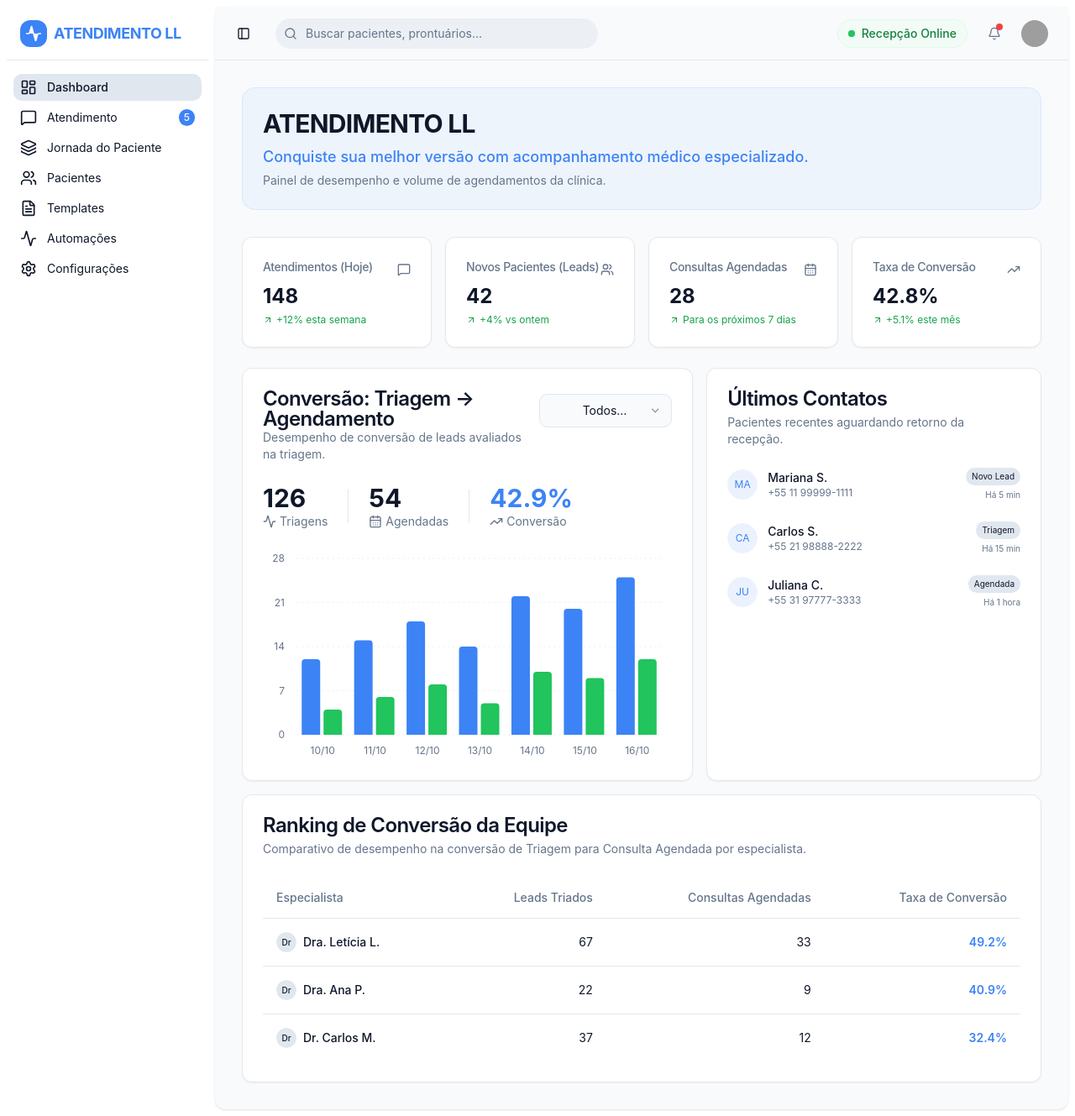
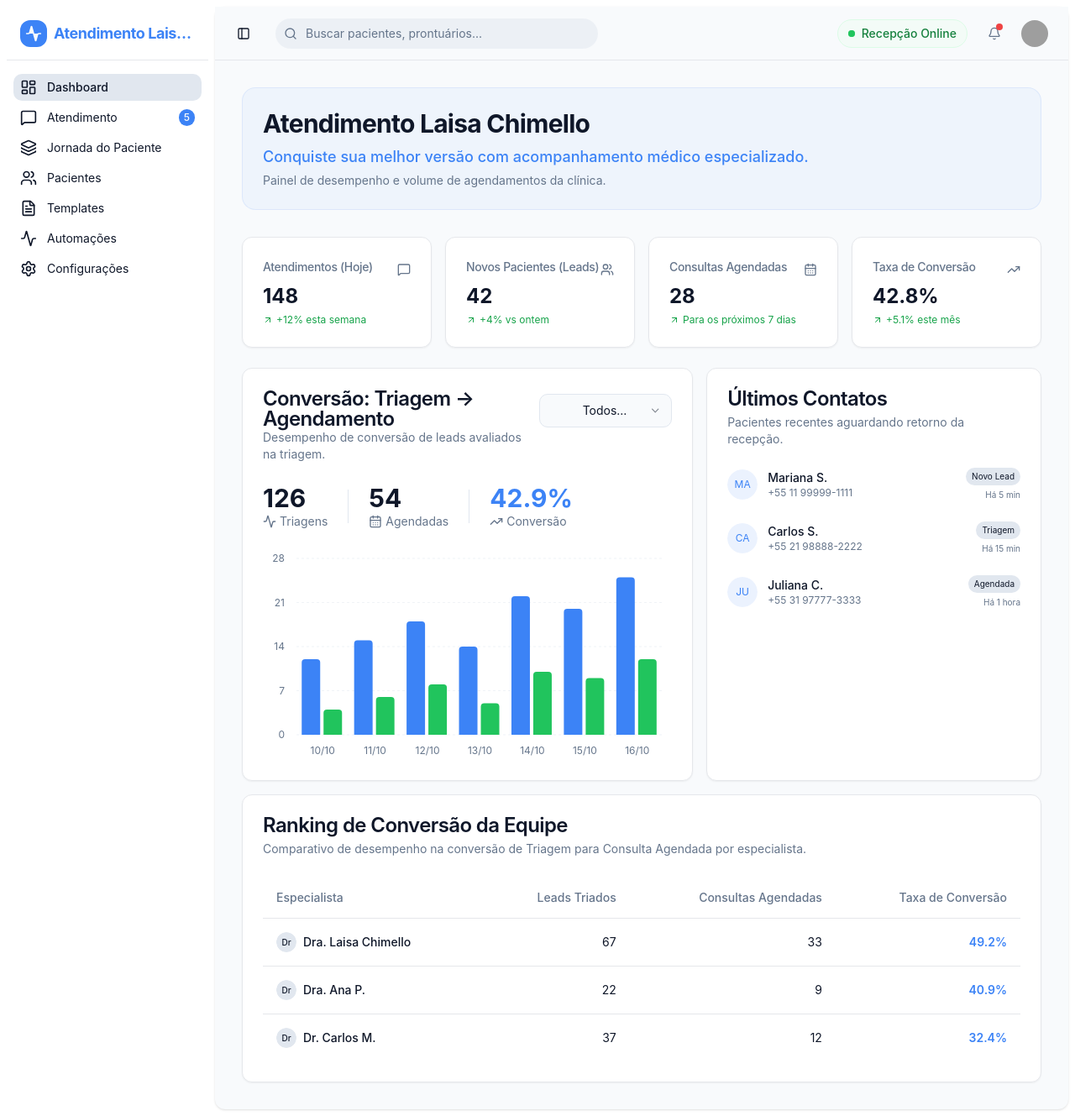
Before and after one commit to suporteguilhermelima-a11y/saas-atendimento-e-crm-tirho9p4z, a React (Vite) app: page / in a window 1280 px wide. Shown: the whole page at 84% size. Built offline with nearby package versions, Linux system fonts and the light colour scheme; grey boxes are pictures that could not be loaded.

Commit message:
Refactor: Update branding to Atendimento Laisa Chimello

```diff
--- a/index.html
+++ b/index.html
@@ -3,7 +3,7 @@
   <head>
     <meta charset="UTF-8" />
     <meta name="viewport" content="width=device-width, initial-scale=1.0" />
-    <title>CRM-LLA</title>
+    <title>Atendimento Laisa Chimello</title>
     <meta name="description" content="Projeto gerado usando Skip (https://goskip.dev)" />
     <meta name="author" content="Skip (https://goskip.dev)" />
     <meta property="og:image" content="/og-image.png" />
--- a/src/components/Layout.tsx
+++ b/src/components/Layout.tsx
@@ -65,7 +65,7 @@ export default function Layout() {
             <div className="w-8 h-8 shrink-0 rounded-lg bg-primary flex items-center justify-center text-primary-foreground">
               <Activity className="w-5 h-5 fill-current" />
             </div>
-            <span className="truncate tracking-tight">ATENDIMENTO LL</span>
+            <span className="truncate tracking-tight">Atendimento Laisa Chimello</span>
           </div>
         </SidebarHeader>
         <SidebarContent className="px-2 py-4">
@@ -101,7 +101,7 @@ export default function Layout() {
             <div className="w-7 h-7 rounded-md bg-primary flex items-center justify-center text-primary-foreground">
               <Activity className="w-4 h-4 fill-current" />
             </div>
-            <span className="truncate">ATENDIMENTO LL</span>
+            <span className="truncate">Atendimento Laisa Chimello</span>
           </div>
 
           <div className="hidden md:flex items-center">
@@ -144,16 +144,16 @@ export default function Layout() {
                         src="https://img.usecurling.com/ppl/thumbnail?gender=female&seed=24"
                         alt="Avatar"
                       />
-                      <AvatarFallback>LL</AvatarFallback>
+                      <AvatarFallback>LC</AvatarFallback>
                     </Avatar>
                   </Button>
                 </DropdownMenuTrigger>
                 <DropdownMenuContent className="w-56" align="end" forceMount>
                   <DropdownMenuLabel className="font-normal">
                     <div className="flex flex-col space-y-1">
-                      <p className="text-sm font-medium leading-none">Dra. Letícia L.</p>
+                      <p className="text-sm font-medium leading-none">Dra. Laisa Chimello</p>
                       <p className="text-xs leading-none text-muted-foreground">
-                        diretoria@atendimentoll.com.br
+                        contato@laisachimello.com.br
                       </p>
                     </div>
                   </DropdownMenuLabel>
--- a/src/pages/Automacoes.tsx
+++ b/src/pages/Automacoes.tsx
@@ -20,7 +20,7 @@ const WORKFLOWS = [
     desc: 'Dispara mensagem automática via WhatsApp 24h antes da consulta médica agendada.',
     active: true,
     stats: '850 envios (95% confirmados)',
-    webhook: 'https://api.atendimentoll.com/wh/confirm',
+    webhook: 'https://api.laisachimello.com/wh/confirm',
     steps: [
       {
         type: 'trigger',
@@ -40,10 +40,10 @@ const WORKFLOWS = [
   {
     id: 2,
     name: 'Retorno (Acompanhamento)',
-    desc: 'Notifica pacientes que precisam agendar retorno médico com a Dra. Letícia.',
+    desc: 'Notifica pacientes que precisam agendar retorno médico com a Dra. Laisa Chimello.',
     active: true,
     stats: '120 envios (40% retornaram)',
-    webhook: 'https://api.atendimentoll.com/wh/retorno',
+    webhook: 'https://api.laisachimello.com/wh/retorno',
     steps: [
       {
         type: 'trigger',
@@ -65,7 +65,7 @@ const WORKFLOWS = [
     desc: 'Alerta para revisão estética após o período determinado (ex: 15 dias pós-botox).',
     active: false,
     stats: '0 envios (Pausado)',
-    webhook: 'https://api.atendimentoll.com/wh/revisao',
+    webhook: 'https://api.laisachimello.com/wh/revisao',
     steps: [
       {
         type: 'trigger',
--- a/src/pages/Conversas.tsx
+++ b/src/pages/Conversas.tsx
@@ -52,7 +52,7 @@ const MESSAGES = [
   {
     id: 1,
     sender: 'bot',
-    text: 'Olá! Bem-vindo ao ATENDIMENTO LL. Especialistas em sua melhor versão. Como podemos te ajudar hoje?',
+    text: 'Olá! Bem-vindo ao Atendimento Laisa Chimello. Especialistas em sua melhor versão. Como podemos te ajudar hoje?',
     time: '10:40',
     isBot: true,
   },
--- a/src/pages/Index.tsx
+++ b/src/pages/Index.tsx
@@ -38,7 +38,7 @@ const conversionData = {
     { d: '15/10', t: 20, a: 9 },
     { d: '16/10', t: 25, a: 12 },
   ],
-  leticia: [
+  laisa: [
     { d: '10/10', t: 6, a: 3 },
     { d: '11/10', t: 8, a: 4 },
     { d: '12/10', t: 10, a: 5 },
@@ -68,7 +68,7 @@ const conversionData = {
 }
 
 const rankingData = [
-  { id: 'leticia', name: 'Dra. Letícia L.', leads: 67, agendadas: 33, conv: 49.2 },
+  { id: 'laisa', name: 'Dra. Laisa Chimello', leads: 67, agendadas: 33, conv: 49.2 },
   { id: 'ana', name: 'Dra. Ana P.', leads: 22, agendadas: 9, conv: 40.9 },
   { id: 'carlos', name: 'Dr. Carlos M.', leads: 37, agendadas: 12, conv: 32.4 },
 ]
@@ -91,7 +91,9 @@ export default function Index() {
   return (
     <div className="space-y-6">
       <div className="bg-primary/5 border border-primary/10 rounded-2xl p-6 mb-8 animate-fade-in">
-        <h1 className="text-3xl font-bold tracking-tight text-foreground">ATENDIMENTO LL</h1>
+        <h1 className="text-3xl font-bold tracking-tight text-foreground">
+          Atendimento Laisa Chimello
+        </h1>
         <p className="text-primary mt-2 font-medium text-lg">
           Conquiste sua melhor versão com acompanhamento médico especializado.
         </p>
@@ -153,7 +155,7 @@ export default function Index() {
               </SelectTrigger>
               <SelectContent>
                 <SelectItem value="all">Todos Especialistas</SelectItem>
-                <SelectItem value="leticia">Dra. Letícia L.</SelectItem>
+                <SelectItem value="laisa">Dra. Laisa Chimello</SelectItem>
                 <SelectItem value="ana">Dra. Ana P.</SelectItem>
                 <SelectItem value="carlos">Dr. Carlos M.</SelectItem>
               </SelectContent>
--- a/src/pages/Templates.tsx
+++ b/src/pages/Templates.tsx
@@ -26,7 +26,7 @@ const TEMPLATES = [
     title: 'Lembrete de Retorno Mensal',
     category: 'Lembrete de Retorno',
     content:
-      'Olá, {nome_paciente}!\n\nJá faz um tempinho desde a sua última visita à ATENDIMENTO LL. Que tal agendarmos seu retorno para acompanhamento do tratamento?\n\nPodemos marcar para a próxima semana?',
+      'Olá, {nome_paciente}!\n\nJá faz um tempinho desde a sua última visita ao Atendimento Laisa Chimello. Que tal agendarmos seu retorno para acompanhamento do tratamento?\n\nPodemos marcar para a próxima semana?',
   },
   {
     id: 3,
@@ -40,7 +40,7 @@ const TEMPLATES = [
     title: 'Boas-vindas - Novo Lead',
     category: 'Boas-vindas',
     content:
-      'Olá! Bem-vindo(a) à ATENDIMENTO LL.\n\nSomos especialistas em realçar sua melhor versão. Como podemos te ajudar hoje? Você gostaria de agendar uma avaliação?',
+      'Olá! Bem-vindo(a) ao Atendimento Laisa Chimello.\n\nSomos especialistas em realçar sua melhor versão. Como podemos te ajudar hoje? Você gostaria de agendar uma avaliação?',
   },
   {
     id: 5,
```
Also changed, not shown: .skip.config.json.
